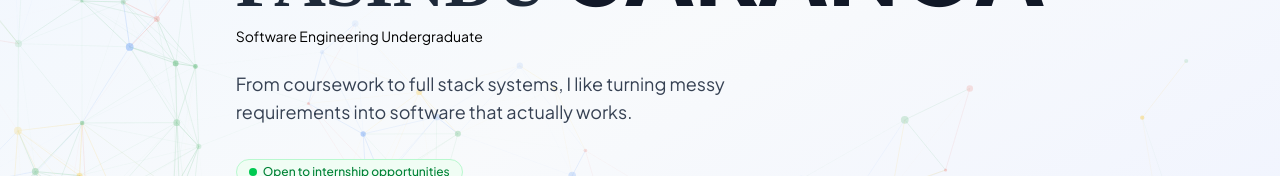
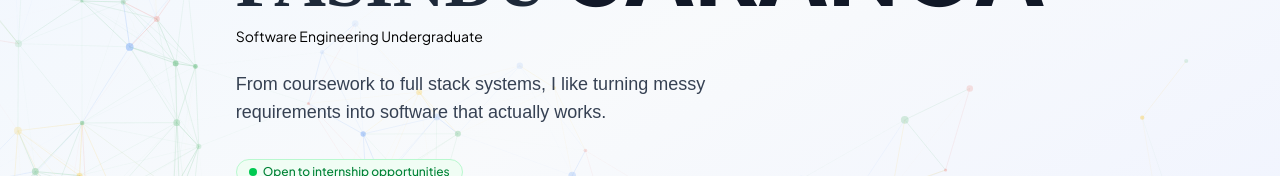
Before and after one commit to SAR4NGA/portfolio, a React (Vite) app: page / in a window 1280 px wide. Shown: the part 373-549 px from the top of the page. Built offline with nearby package versions, Linux system fonts and the light colour scheme; a web font is replaced by a local one.

Commit message:
style(hero): update typography and colors for hero text

```diff
--- a/src/pages/Home.tsx
+++ b/src/pages/Home.tsx
@@ -95,7 +95,7 @@ export default function Home() {
               initial={{ opacity: 0, x: -50 }}
               animate={{ opacity: 1, x: 0 }}
               transition={{ duration: 0.5, delay: 1.0 }}
-              className="inline-block text-4xl sm:text-5xl md:text-7xl font-extrabold text-gray-800 dark:text-gray-300"
+              className="inline-block text-4xl sm:text-5xl md:text-7xl font-extrabold text-gray-800 dark:text-gray-200"
               style={{ fontFamily: '"Edu VIC WA NT Hand", cursive' }}
             >
               PASINDU
@@ -115,7 +115,7 @@ export default function Home() {
             initial={{ opacity: 0 }}
             animate={{ opacity: 1 }}
             transition={{ duration: 0.5, delay: 2.0 }}
-            className="mb-6 text-sm text-black dark:text-gray-400"
+            className="mb-6 text-sm text-black dark:text-gray-300"
           >
             Software Engineering Undergraduate
           </motion.p>
@@ -125,7 +125,8 @@ export default function Home() {
             variants={{
               visible: { transition: { staggerChildren: 0.02, delayChildren: 2.5 } },
             }}
-            className="mb-8 max-w-xl text-lg text-gray-700 dark:text-gray-500"
+            className="mb-8 max-w-xl text-lg text-gray-700 dark:text-gray-400 transition-all duration-300"
+            style={{ fontFamily: '"Outfit", sans-serif' }}
           >
             {"From coursework to full stack systems, I like turning messy requirements into software that actually works.".split("").map((char, i) => (
               <motion.span key={`desc-${i}`} variants={{ hidden: { opacity: 0 }, visible: { opacity: 1 } }}>{char}</motion.span>
```
